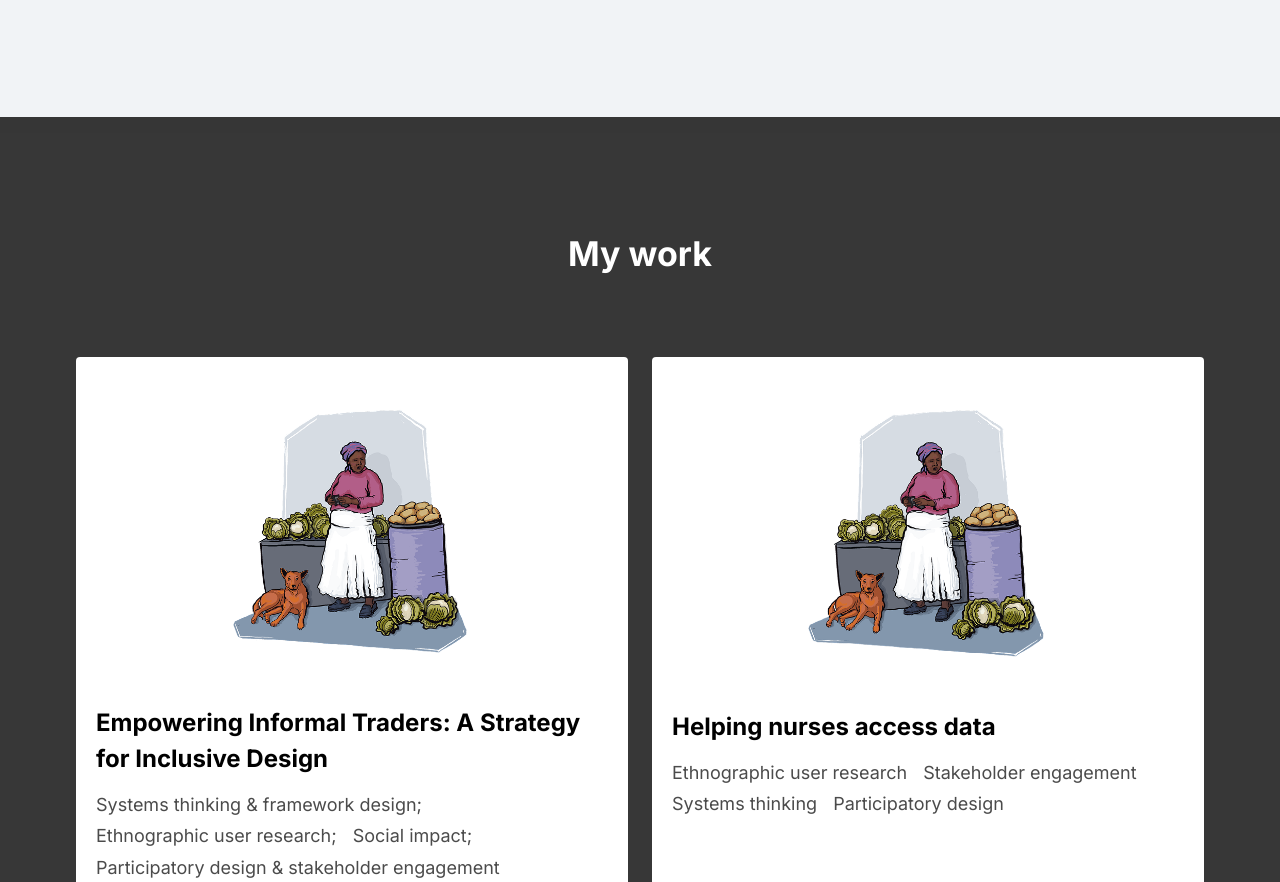
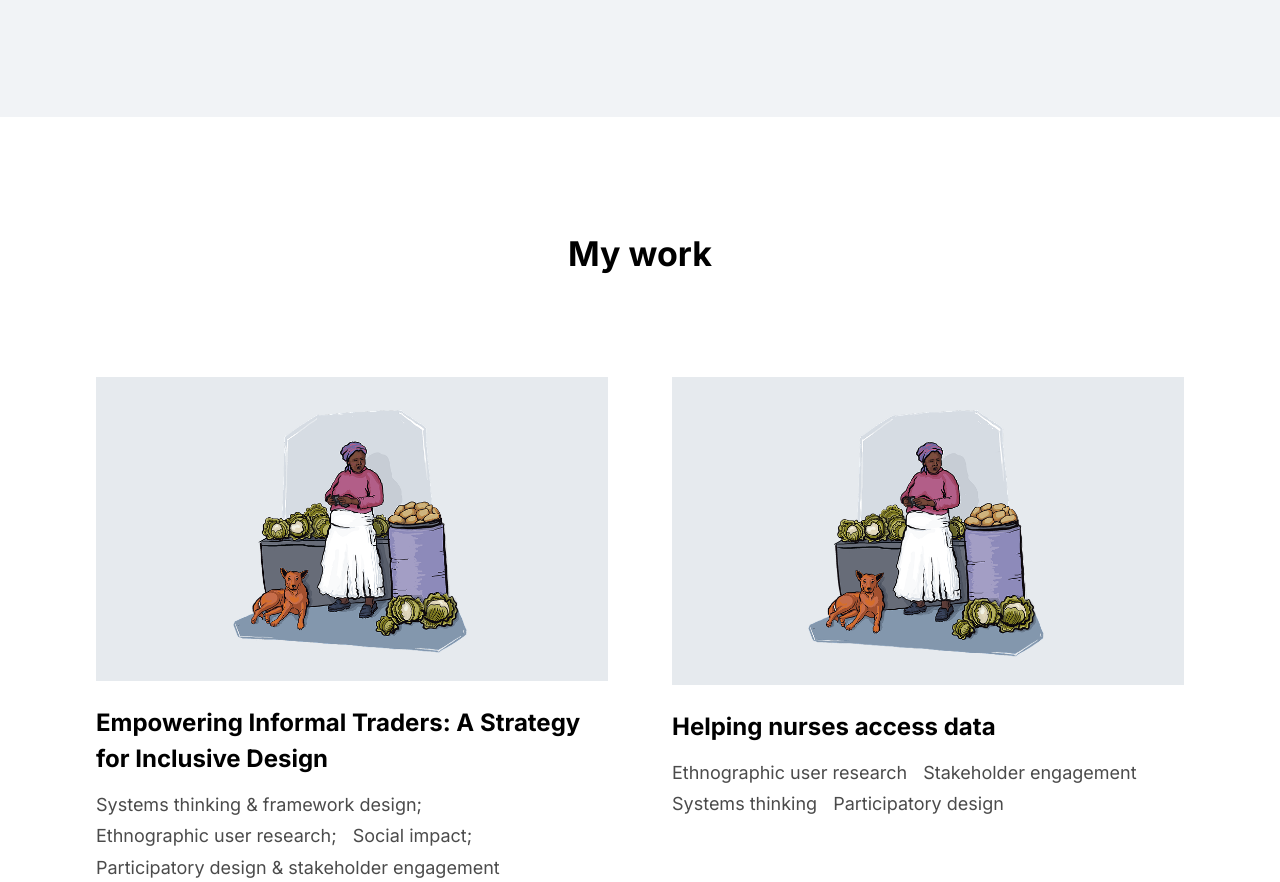
Before and after one commit to Hanna-dkr/MyWebsite, a plain HTML site: page index.html in a window 1280 px wide. Shown: the part 1646-2528 px from the top of the page. Drawn offline with nearby package versions, Linux system fonts and the light colour scheme.

Commit message:
Repairing the damage

```diff
--- a/css/styles.css
+++ b/css/styles.css
@@ -674,12 +674,12 @@ justify-content: space-between;
   justify-content: flex-start;
   align-items: flex-start;
   gap: 16px;
-  box-shadow: inset 0 0 0 1px #DEE3EB 0px 8px 16px 0px rgba(35, 35, 35, 1);
-  transition: box-shadow 0.3s linear;
+
 }
 .work-card:hover {
   background-color: #ffffff;
-  box-shadow: inset 0 0 0 1px #DEE3EB, 5px 16px 32px 4px rgba(0, 0, 0, 0.85)
+  box-shadow: 0px 5px 15px 0px rgba(50, 83, 121, 0.16);
+  transition: 0.25s ease-in-out;
 }
 .work-link{
   display: flex;
@@ -734,7 +734,7 @@ transition: linear 0.2s;
   align-items: center;
   justify-content: center;
   overflow: hidden;
-  background-color: rgba(255, 255, 255, 0.90);
+  background-color: #E6EAEE;
 }
 .work-card:hover .work-card-img.nyanga{
   background-color: #E6EAEE;
--- a/index.html
+++ b/index.html
@@ -257,10 +257,10 @@
         </section>
         <!--End of experienc section-->
         <!--Work-->
-        <section id="Work" class="black">
+        <section id="Work" class="white">
             <div class="container-basic animate-on-scroll">
                 <div class="header-expand">
-                    <h2 class="invert">My work</h2>
+                    <h2>My work</h2>
                 </div>
 
                 <div class="work-cover">
```
